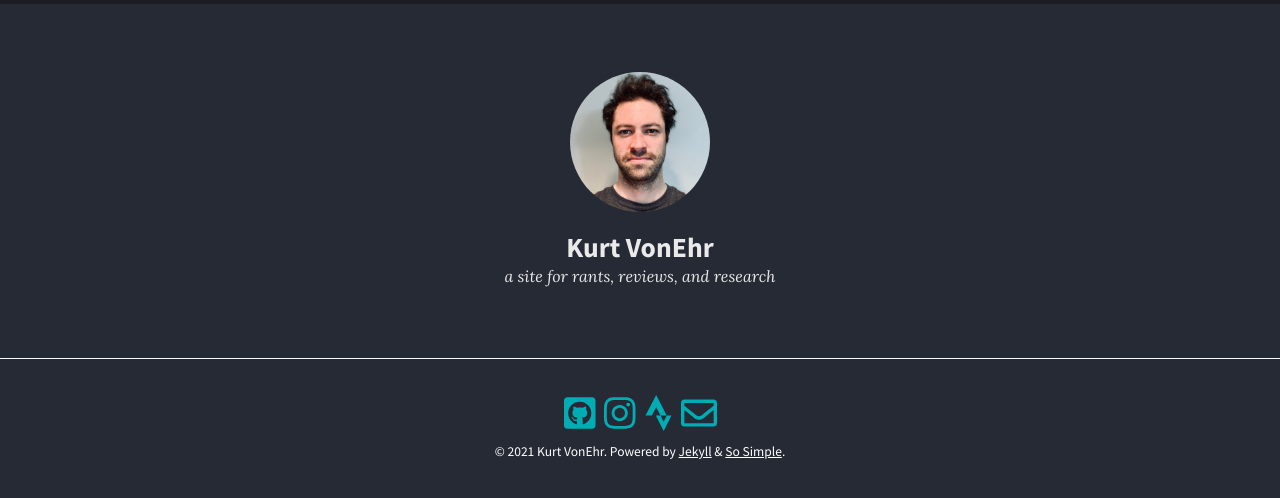
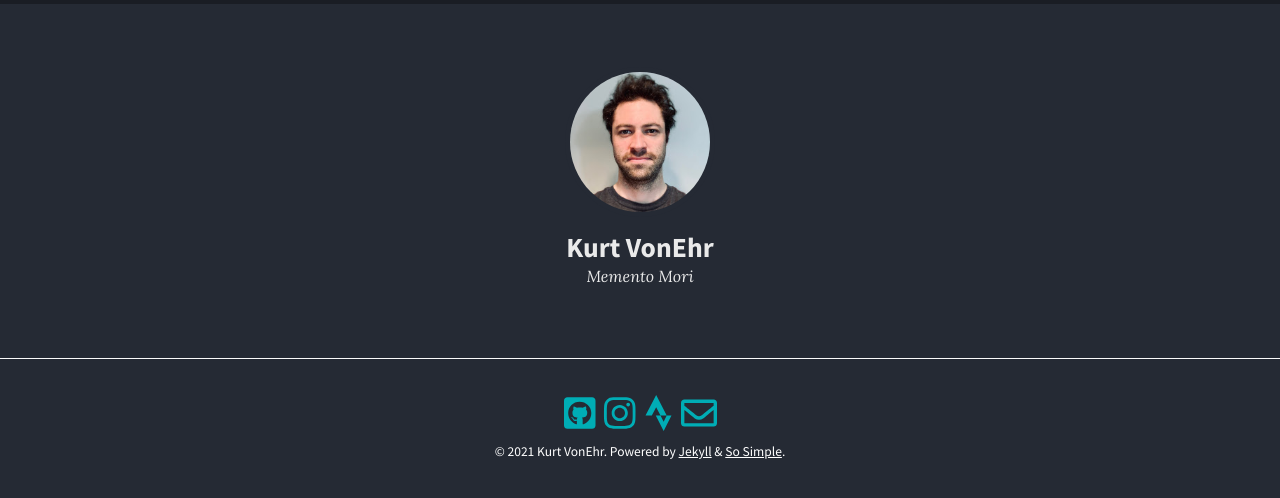
Before and after one commit to kvonehr/kvonehr.github.io, a Jekyll site: the page built from index.md, in a window 1280 px wide. Shown: the top 498 px of the page. Built offline with Jekyll 4.4.1, drawn with Linux system fonts in a browser that asks for light colours; nearby versions of some CDN libraries.

Commit message:
memento mori

```diff
--- a/_config.yml
+++ b/_config.yml
@@ -18,7 +18,7 @@ theme: jekyll-theme-so-simple
 skin: "/assets/css/skins/dark.css"
 locale: en-US
 title: "Kurt VonEhr"
-description: "a site for rants, reviews, and research"
+description: Memento Mori
 baseurl: # the subpath of your site, e.g. "/blog"
 url: # the base hostname & protocol for your site e.g. "https://mmistakes.github.io"
 logo: assets/images/IMG_4208.JPG # path of site logo, e.g. "/images/logo.png"
@@ -123,5 +123,5 @@ footer_links:
     url: https://www.strava.com/athletes/vonehr
     icon: fab fa-strava
   - title: Gmail
-    url: mailto:kvonehr@gmail.com
+    url: mailto:vonehrk@umich.edu
     icon: far fa-envelope
```
